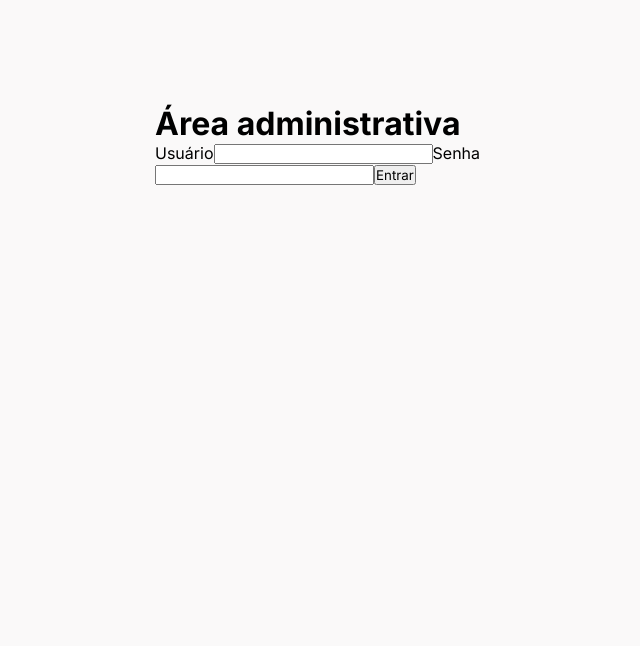
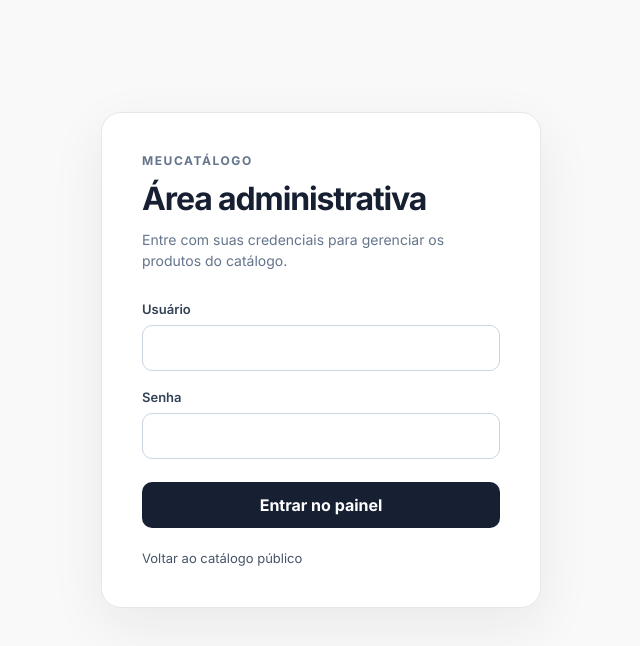
Before and after one commit to jlcambraia/product-catalog-frontend, a Next.js app: page /admin/login in a window 1280 px wide. Shown: the top 646 px of the page, without its empty margins (319-959 px from the left). Built offline with nearby package versions, Linux system fonts and the light colour scheme; no server answers.

Commit message:
style(admin): apply accessible login layout

```diff
--- a/src/app/admin/login/page.tsx
+++ b/src/app/admin/login/page.tsx
@@ -1,7 +1,10 @@
 "use client";
 import { FormEvent, useState } from "react";
+import Link from "next/link";
 import { useRouter } from "next/navigation";
 import { useAuth } from "@/context/AuthContext";
+import styles from "./page.module.css";
+
 export default function AdminLogin() {
   const [username, setUsername] = useState("");
   const [password, setPassword] = useState("");
@@ -9,22 +12,53 @@ export default function AdminLogin() {
   const [busy, setBusy] = useState(false);
   const { refresh } = useAuth();
   const router = useRouter();
-  async function submit(e: FormEvent) {
-    e.preventDefault(); setBusy(true); setError("");
+
+  async function submit(e: FormEvent<HTMLFormElement>) {
+    e.preventDefault();
+    setBusy(true);
+    setError("");
     try {
-      const res = await fetch("/api/auth/login", { method: "POST", headers: { "Content-Type": "application/json" }, body: JSON.stringify({ username, password }) });
-      if (!res.ok) { setError(res.status === 429 ? "Muitas tentativas. Tente mais tarde." : "Não foi possível entrar. Verifique suas credenciais."); return; }
-      await refresh(); router.replace("/"); router.refresh();
-    } catch { setError("Não foi possível conectar ao servidor."); }
-    finally { setBusy(false); }
+      const res = await fetch("/api/auth/login", {
+        method: "POST",
+        headers: { "Content-Type": "application/json" },
+        body: JSON.stringify({ username, password }),
+      });
+      if (!res.ok) {
+        setError(res.status === 429
+          ? "Muitas tentativas. Aguarde um pouco antes de tentar novamente."
+          : "Não foi possível entrar. Confira seu usuário e sua senha.");
+        return;
+      }
+      await refresh();
+      router.replace("/");
+      router.refresh();
+    } catch {
+      setError("Não foi possível conectar ao servidor. Tente novamente.");
+    } finally {
+      setBusy(false);
+    }
   }
-  return <main style={{ maxWidth: 380, margin: "80px auto", padding: 24 }}>
-    <h1>Área administrativa</h1>
-    <form onSubmit={submit}>
-      <label>Usuário<input required autoComplete="username" value={username} onChange={e => setUsername(e.target.value)} /></label>
-      <label>Senha<input required type="password" autoComplete="current-password" value={password} onChange={e => setPassword(e.target.value)} /></label>
-      {error && <p role="alert">{error}</p>}
-      <button disabled={busy} type="submit">{busy ? "Entrando..." : "Entrar"}</button>
-    </form>
-  </main>;
+
+  return (
+    <main className={styles.shell}>
+      <section className={styles.card} aria-labelledby="admin-title">
+        <p className={styles.eyebrow}>MeuCatálogo</p>
+        <h1 className={styles.title} id="admin-title">Área administrativa</h1>
+        <p className={styles.subtitle}>Entre com suas credenciais para gerenciar os produtos do catálogo.</p>
+        <form className={styles.form} onSubmit={submit}>
+          <label className={styles.field} htmlFor="admin-user">
+            Usuário
+            <input className={styles.input} id="admin-user" required autoComplete="username" value={username} onChange={e => setUsername(e.target.value)} />
+          </label>
+          <label className={styles.field} htmlFor="admin-password">
+            Senha
+            <input className={styles.input} id="admin-password" required type="password" autoComplete="current-password" value={password} onChange={e => setPassword(e.target.value)} />
+          </label>
+          {error && <p className={styles.error} role="alert">{error}</p>}
+          <button className={styles.submit} disabled={busy} type="submit">{busy ? "Entrando..." : "Entrar no painel"}</button>
+        </form>
+        <Link className={styles.back} href="/">Voltar ao catálogo público</Link>
+      </section>
+    </main>
+  );
 }
```
